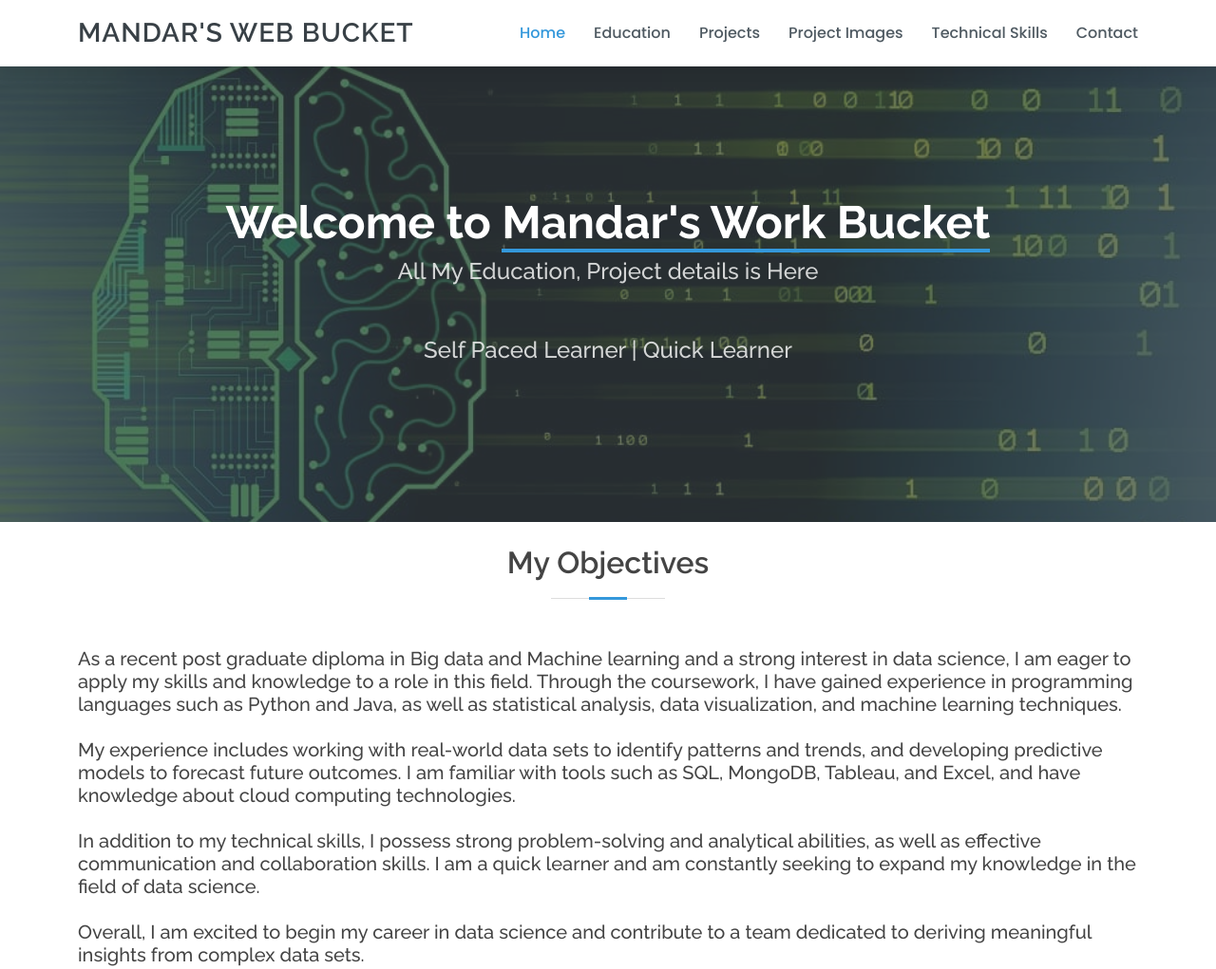
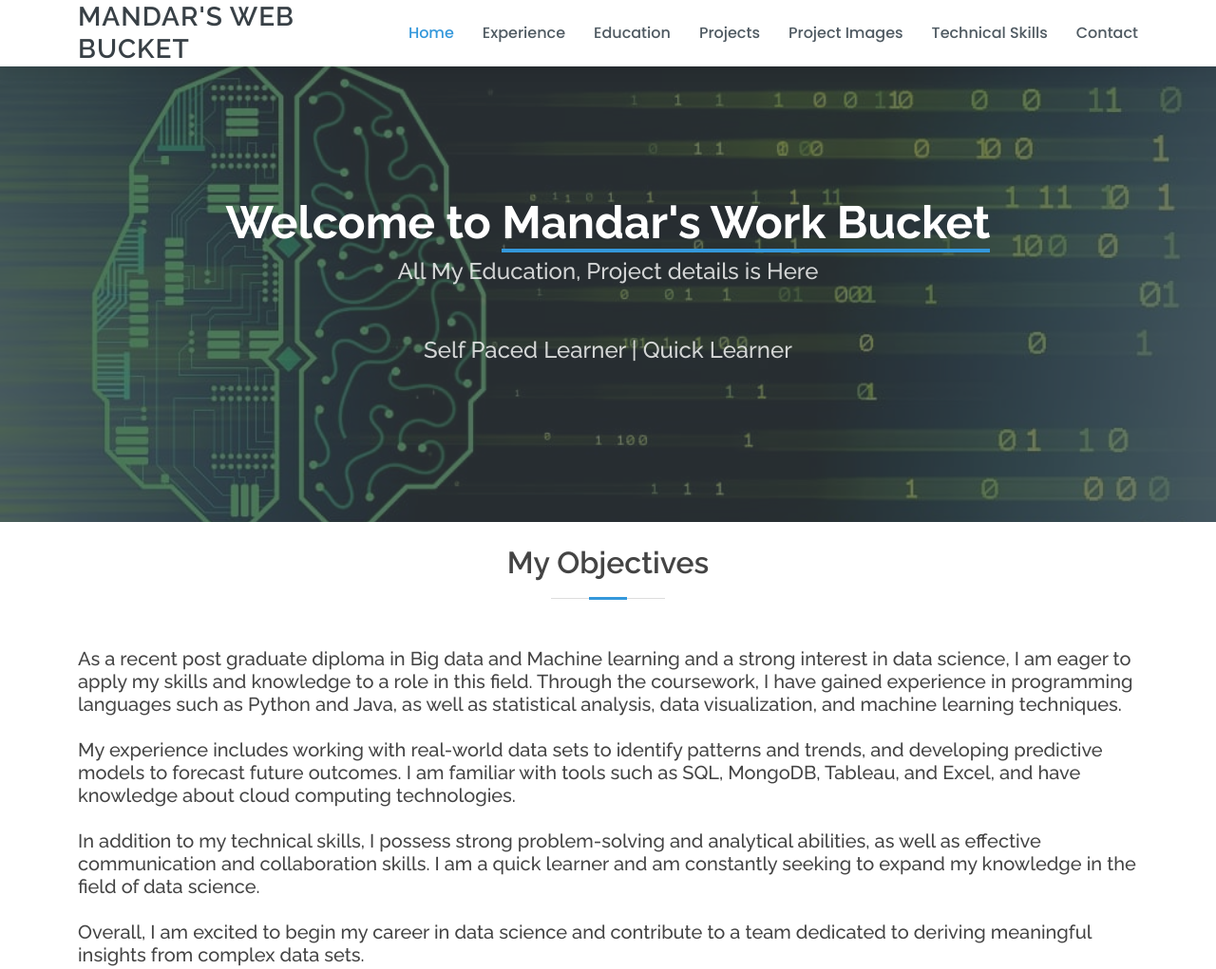
Before and after one commit to Mandarhp77/staticweb, a plain HTML site: page index.html in a window 1280 px wide. Shown: the top 1021 px of the page at 95% size. Drawn offline with nearby package versions, Linux system fonts and the light colour scheme.

Commit message:
Update index.html

```diff
--- a/index.html
+++ b/index.html
@@ -51,6 +51,7 @@
       <nav id="navbar" class="navbar order-last order-lg-0">
         <ul>
           <li><a class="nav-link scrollto active" href="index.html">Home</a></li>
+          <li><a class="nav-link scrollto " href="experience.html">Experience</a></li>
           <li><a class="nav-link scrollto " href="edu.html">Education</a></li>
           <li><a class="nav-link scrollto " href="proj.html">Projects</a></li>
           <li><a class="nav-link scrollto " href="proj_img.html">Project Images</a></li>
```
